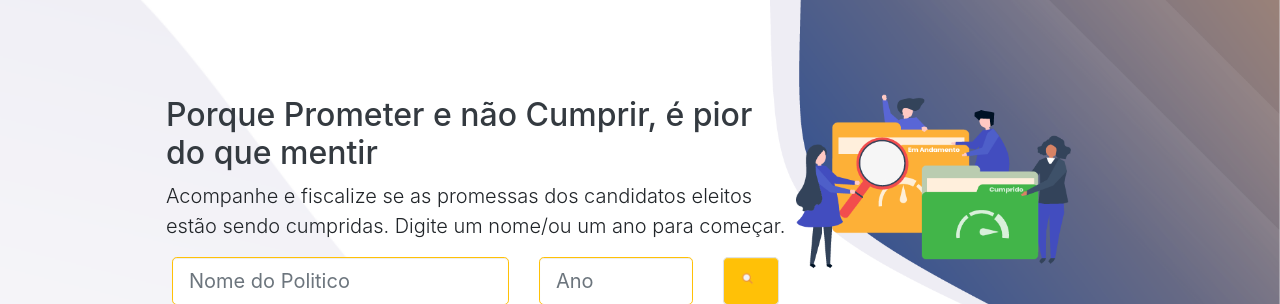
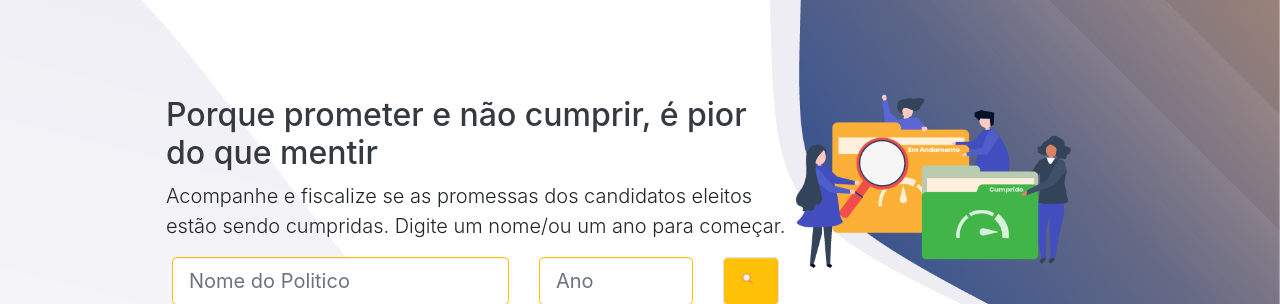
Before and after one commit to promessometrohackfest/promessometro, a PHP site: page / in a window 1280 px wide. Shown: the part 80-384 px from the top of the page. Run offline with PHP 8.4, Linux system fonts and the light colour scheme; data comes from the database, SQL or seed files in the repository; some libraries are stand-ins or nearby versions.

Commit message:
Update home.php

```diff
--- a/pages/home.php
+++ b/pages/home.php
@@ -38,7 +38,7 @@ endif;
     <div class="container">
       <div class="row">
         <div class="px-4 pr-2 col-md-8" style="">
-          <h2 class="text-left ml-5 text-dark px-4" style="">Porque Prometer e não Cumprir, é pior do que mentir<br></h2>
+          <h2 class="text-left ml-5 text-dark px-4" style="">Porque prometer e não cumprir, é pior do que mentir<br></h2>
           <p class="lead ml-5 pl-4">Acompanhe e fiscalize se as promessas dos candidatos&nbsp;eleitos estão sendo cumpridas. Digite um nome/ou um ano para começar.</p>
         </div>
       </div>
```
